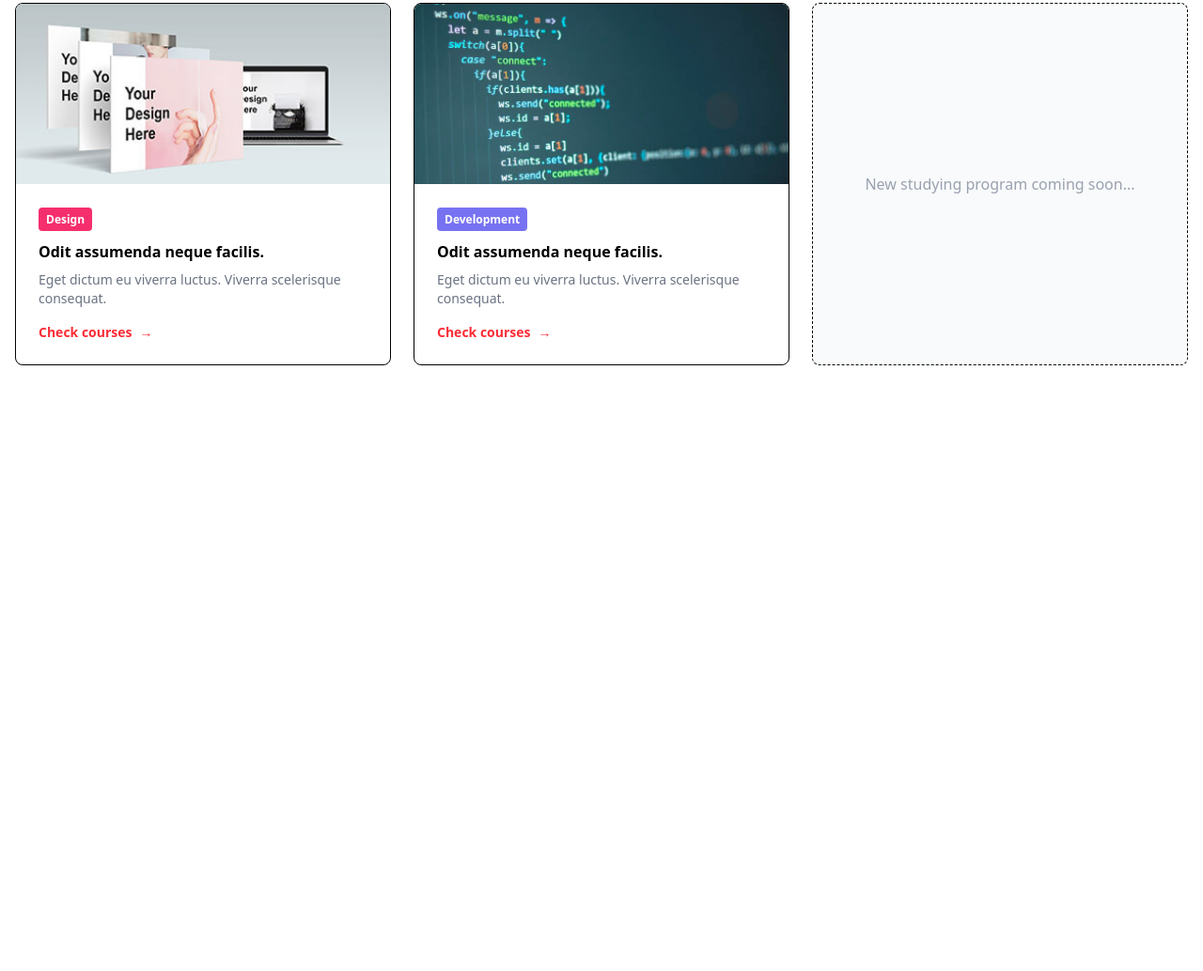
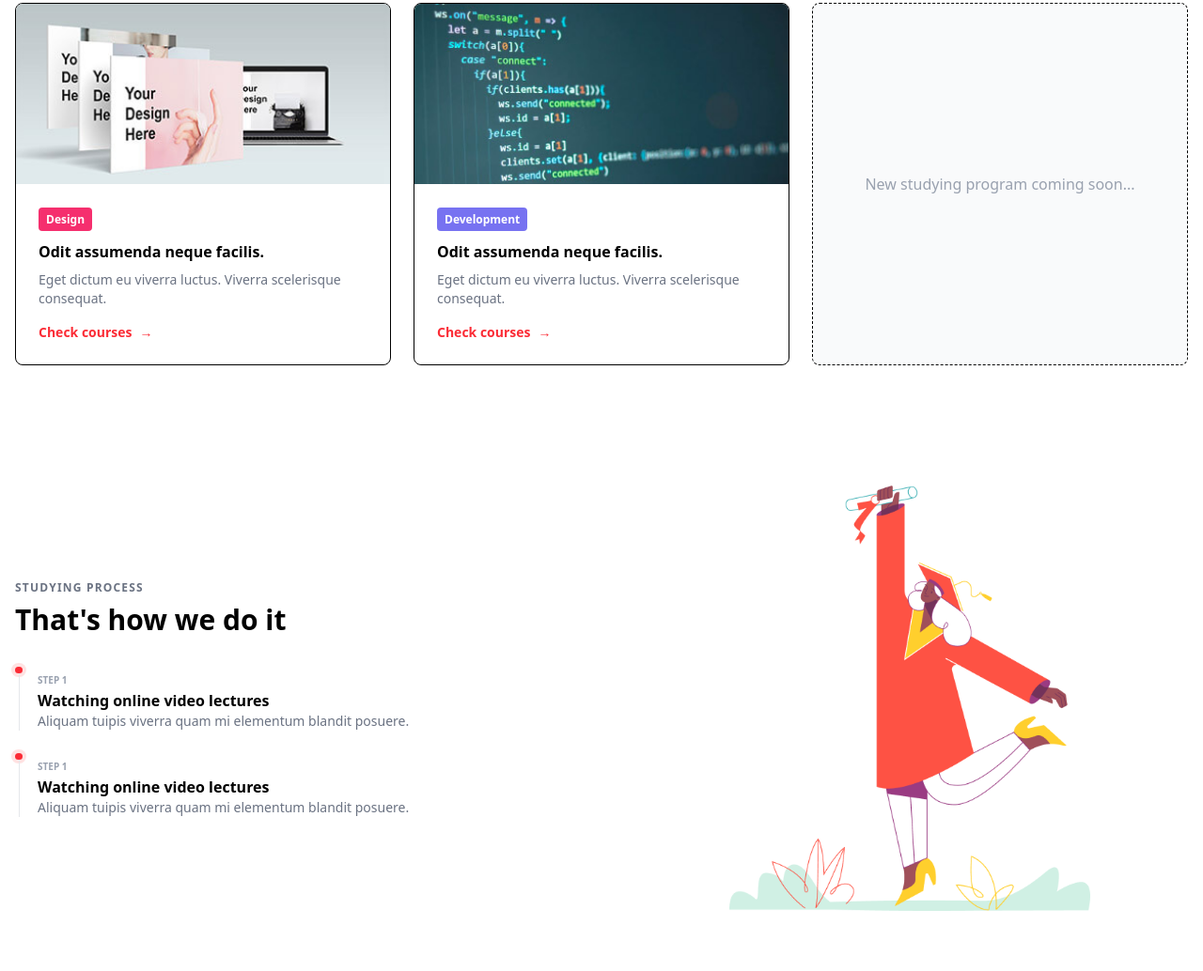
Before and after one commit to numonqalandarov-sketch/home-workk-date-19, a website: page src/page2.html in a window 1280 px wide. Shown: the part 1762-2796 px from the top of the page at 94% size. Before the commit the page ends 2215 px from the top, so only its background shows below. Drawn offline with Linux system fonts and the light colour scheme; files whose address does not match are found by name.

Commit message:
section4 page2

```diff
--- a/src/page2.html
+++ b/src/page2.html
@@ -152,7 +152,10 @@
         <div
           class="border rounded-lg overflow-hidden group hover:shadow-lg transition"
         >
-          <img src="./img/page2/image (1).png" class="w-full h-48 object-cover" />
+          <img
+            src="./img/page2/image (1).png"
+            class="w-full h-48 object-cover"
+          />
           <div class="p-6">
             <span
               class="bg-blue-100 text-blue-600 text-xs px-2 py-1 rounded font-bold"
@@ -170,7 +173,10 @@
         <div
           class="border rounded-lg overflow-hidden group hover:shadow-lg transition"
         >
-          <img src="./img/page2/image (2).png" class="w-full h-48 object-cover" />
+          <img
+            src="./img/page2/image (2).png"
+            class="w-full h-48 object-cover"
+          />
           <div class="p-6">
             <span
               class="bg-[#F89828] text-[white] text-xs px-2 py-1 rounded font-bold"
@@ -188,7 +194,10 @@
         <div
           class="border rounded-lg overflow-hidden group hover:shadow-lg transition"
         >
-          <img src="./img/page2/image (3).png" class="w-full h-48 object-cover" />
+          <img
+            src="./img/page2/image (3).png"
+            class="w-full h-48 object-cover"
+          />
           <div class="p-6">
             <span
               class="bg-[#F52F6E] text-[white] text-xs px-2 py-1 rounded font-bold"
@@ -206,7 +215,10 @@
         <div
           class="border rounded-lg overflow-hidden group hover:shadow-lg transition"
         >
-          <img src="./img/page2/image (4).png" class="w-full h-48 object-cover" />
+          <img
+            src="./img/page2/image (4).png"
+            class="w-full h-48 object-cover"
+          />
           <div class="p-6">
             <span
               class="bg-[#7772F1] text-[white] text-xs px-2 py-1 rounded font-bold"
@@ -230,5 +242,58 @@
         </div>
       </div>
     </section>
+    <section
+      class="max-w-7xl mx-auto px-4 py-16 flex flex-col md:flex-row items-center gap-16"
+    >
+      <div class="w-full md:w-1/2">
+        <p
+          class="uppercase tracking-widest text-xs font-bold text-gray-500 mb-2"
+        >
+          Studying process
+        </p>
+        <h2 class="text-3xl font-bold mb-8">That's how we do it</h2>
+
+        <div class="space-y-8 relative">
+          <div class="flex gap-4">
+            <div class="flex flex-col items-center">
+              <div
+                class="w-2 h-2 rounded-full bg-red-500 ring-4 ring-red-100"
+              ></div>
+              <div class="w-px h-full bg-gray-200"></div>
+            </div>
+            <div>
+              <span class="text-[10px] text-gray-400 font-bold">STEP 1</span>
+              <h4 class="font-bold">Watching online video lectures</h4>
+              <p class="text-sm text-gray-500">
+                Aliquam tuipis viverra quam mi elementum blandit posuere.
+              </p>
+            </div>
+          </div>
+        </div>
+        <br />
+        <div class="flex gap-4">
+          <div class="flex flex-col items-center">
+            <div
+              class="w-2 h-2 rounded-full bg-red-500 ring-4 ring-red-100"
+            ></div>
+            <div class="w-px h-full bg-gray-200"></div>
+          </div>
+          <div>
+            <span class="text-[10px] text-gray-400 font-bold">STEP 1</span>
+            <h4 class="font-bold">Watching online video lectures</h4>
+            <p class="text-sm text-gray-500">
+              Aliquam tuipis viverra quam mi elementum blandit posuere.
+            </p>
+          </div>
+        </div>
+      </div>
+      <div class="w-full md:w-1/2">
+        <img
+          src="./img/page2/illustration (1).png"
+          alt="Illustration"
+          class="w-full max-w-sm mx-auto"
+        />
+      </div>
+    </section>
   </body>
 </html>
```
Also changed, not shown: src/output.css.
